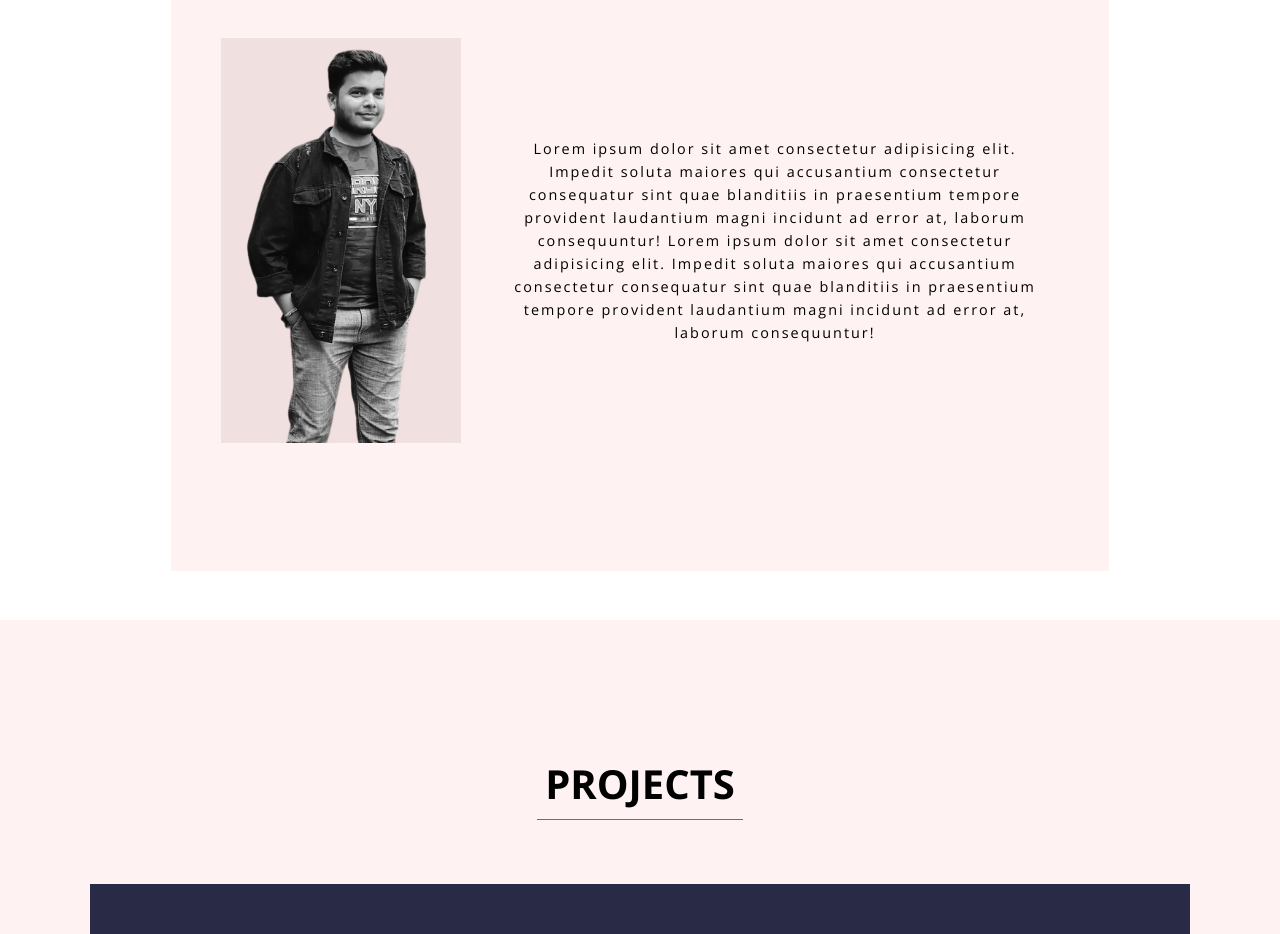
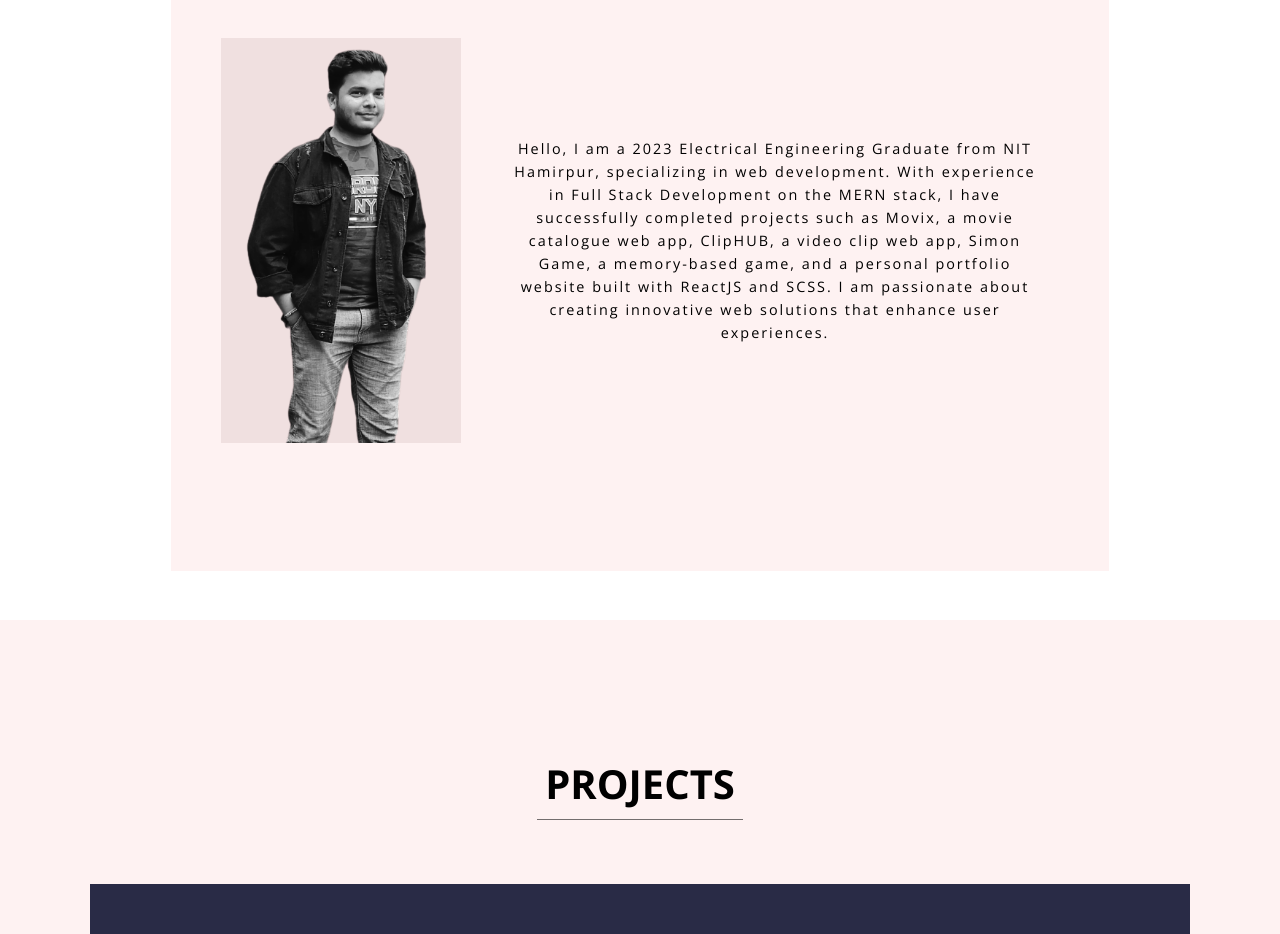
Before and after one commit to krishnakumar1204/Portfolio, a React (Create React App) app: page / in a window 1280 px wide. Shown: the part 1240-2174 px from the top of the page. Built offline with nearby package versions, Linux system fonts and the light colour scheme.

Commit message:
Update About.jsx

```diff
--- a/src/components/About.jsx
+++ b/src/components/About.jsx
@@ -11,7 +11,7 @@ const About = () => {
                     <img src={img} alt="profile" />
                 </div>
                 <div>
-                    <p>Lorem ipsum dolor sit amet consectetur adipisicing elit. Impedit soluta maiores qui accusantium consectetur consequatur sint quae blanditiis in praesentium tempore provident laudantium magni incidunt ad error at, laborum consequuntur! Lorem ipsum dolor sit amet consectetur adipisicing elit. Impedit soluta maiores qui accusantium consectetur consequatur sint quae blanditiis in praesentium tempore provident laudantium magni incidunt ad error at, laborum consequuntur!</p>
+                    <p>Hello, I am a 2023 Electrical Engineering Graduate from NIT Hamirpur, specializing in web development. With experience in Full Stack Development on the MERN stack, I have successfully completed projects such as Movix, a movie catalogue web app, ClipHUB, a video clip web app, Simon Game, a memory-based game, and a personal portfolio website built with ReactJS and SCSS. I am passionate about creating innovative web solutions that enhance user experiences.</p>
                 </div>
             </div>
         </div>
```
